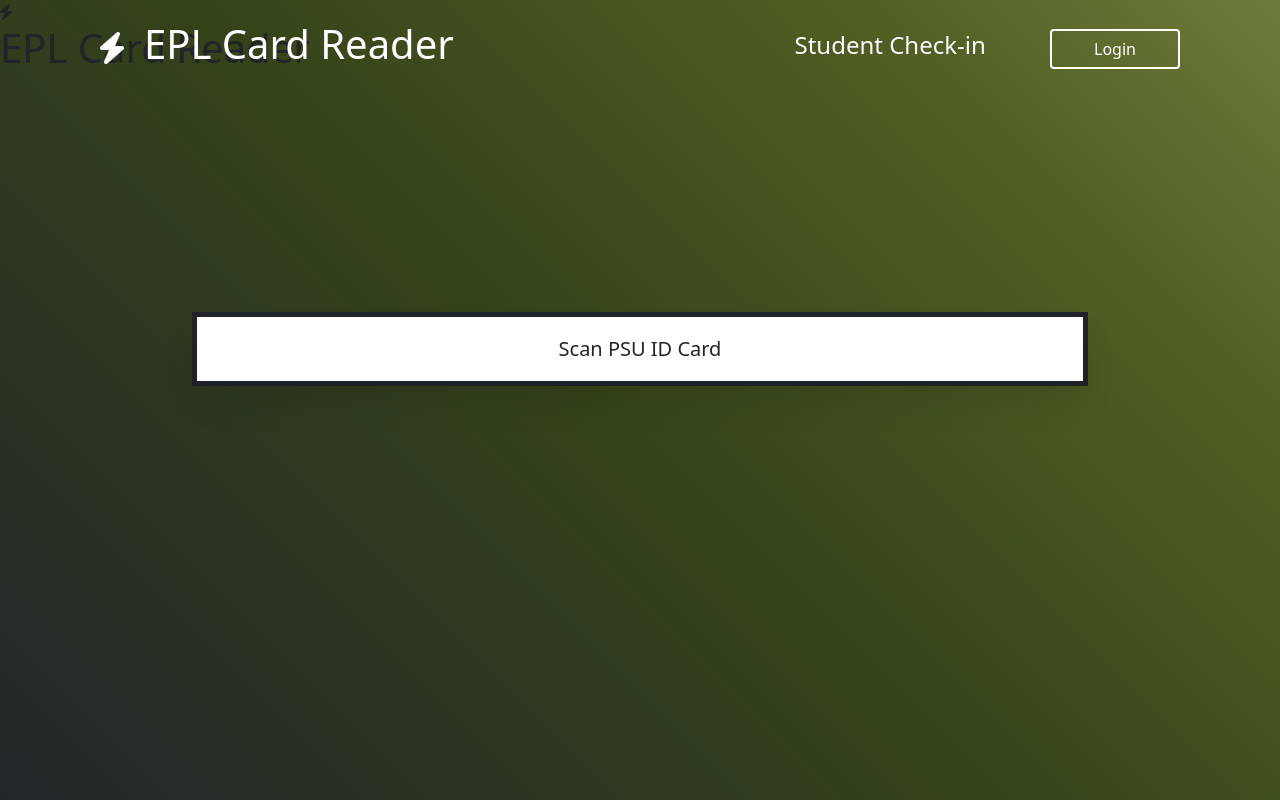
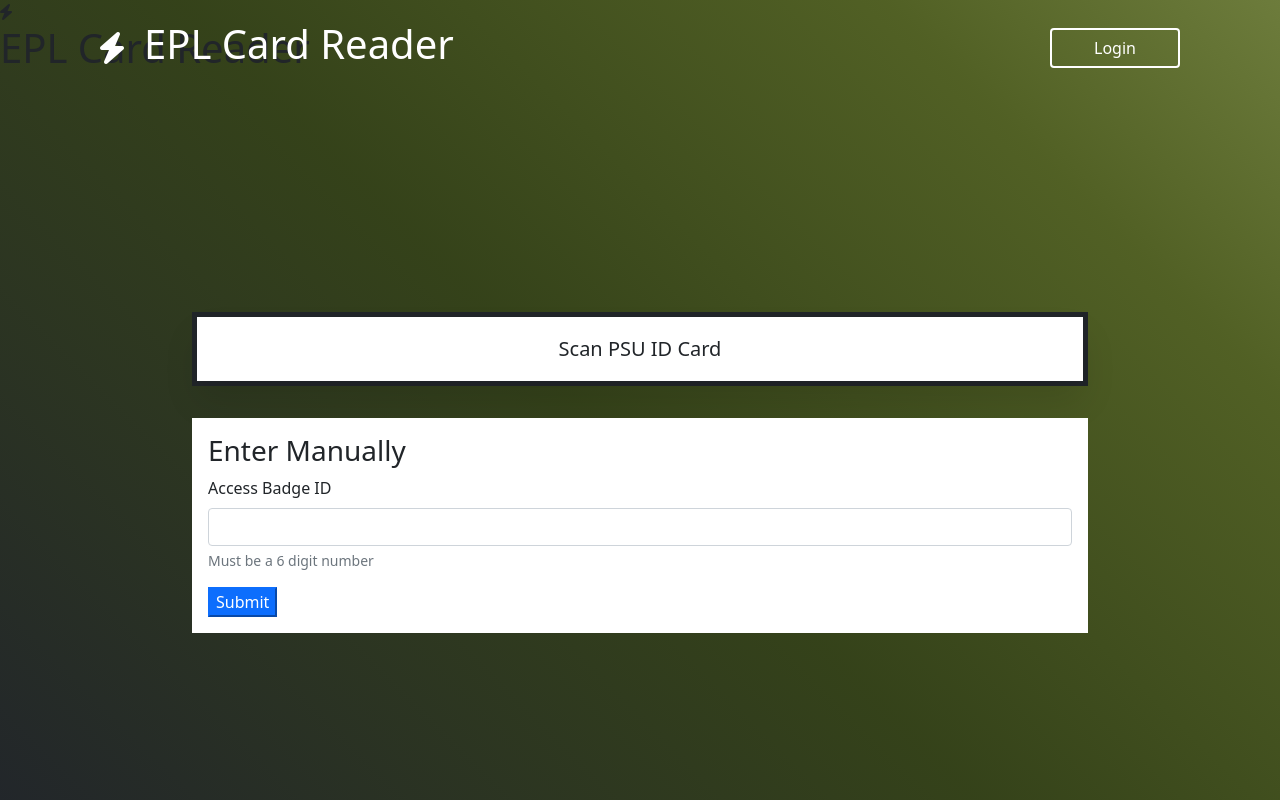
Before and after one commit to ZYostSass/EPL-Card-Reader-Interface, a Flask app: page /login in a window 1280 px wide. Run offline with Flask 3, Linux system fonts and the light colour scheme; some libraries are stand-ins or nearby versions.

Commit message:
Removed dashboard check in page, simplified login / main page layout significantly

```diff
--- a/web_app/static/css/login_styles.css
+++ b/web_app/static/css/login_styles.css
@@ -255,6 +255,12 @@ input[type='submit']:hover {
   z-index: 1;
 }
 
+.login #checkin-form {
+  width: 70%;
+  background-color: white;
+  padding: 1em;
+  margin: 2em auto !important;}
+
 .login .card-prompt {
   width: 70%;
   border: 5px solid;
--- a/web_app/static/script.js
+++ b/web_app/static/script.js
@@ -30,6 +30,11 @@ $(function () {
       }
       else {
         openPopup(studentCheckin);
+      }
+
+      // A horrifying hack.
+      if ($("#dont-open-popup").length) {
+        closePopup(studentCheckin);
       }
     }
 
--- a/web_app/templates/login.html
+++ b/web_app/templates/login.html
@@ -83,10 +83,13 @@
         <h1>EPL Card Reader</h1>
       </div>
       <nav class="navigation">
-        <a href="{{ url_for('views.student_checkin') }}" id="checkin"
-          >Student Check-in</a
+        {% if current_role is not none %}
+        <a href="{{ url_for('views.dashboard') }}"
+          >Dashboard</a
         >
-        <button type="button" class="btn btn-primary login-popup">Login</button>
+        {% else %}
+          <button type="button" class="btn btn-primary login-popup">Login</button>
+        {% endif %}
       </nav>
     </header>
     <!-- End Navigation Bar -->
@@ -116,6 +119,25 @@
       <h3 id="scan-btn">Scan PSU ID Card</h3>
     </div>
 
+    <form method="post" class="m-5" id="checkin-form" action="/student-checkin">
+      <h3>Enter Manually</h3>
+      <div class="mb-3">
+        <label for="badge" class="form-label">Access Badge ID</label>
+        <input
+          type="text"
+          class="form-control"
+          name="badge"
+          id="badge"
+          value="{{ badge }}"
+          maxlength="6"
+          inputmode="numeric"
+          pattern="[0-9]{6}"
+          required
+        />
+        <div id="idHelp" class="form-text">Must be a 6 digit number</div>
+      </div>
+      <button type="submit" class="btn-primary" id="submit-btn">Submit</button>
+    </form>
 
     <!-- <div id="badge_reader" style="width: 100px; height: 100px; background-color: white; position: absolute; top: 100px; left: 100px; border:5px solid">
       click for manual card reader check
--- a/web_app/templates/sidebar.html
+++ b/web_app/templates/sidebar.html
@@ -31,7 +31,7 @@
     </li>
     <li class="sidebar-item {% if current_url == url_for('views.checkin') %} active{% endif %}">
       <a
-        href="{{url_for('views.checkin')}}"
+        href="{{url_for('views.login')}}"
         class="sidebar-link text-decoration-none px-3 py-2 d-block"
         ><i class="fa-solid fa-user-check mx-1 pe-3"></i>Check-in</a
       >
--- a/web_app/templates/student_checkin.html
+++ b/web_app/templates/student_checkin.html
@@ -1,6 +1,7 @@
 {% extends "login.html" %} {% block content %}
+<div id="dont-open-popup"></div>
 <!-- Student Check-in -->
-<div class="check-in">
+<!-- <div class="check-in">
   <span class="icon-close">
     <i class="fa-solid fa-circle-xmark"></i>
   </span>
@@ -27,6 +28,6 @@
     </div>
     <button type="submit" class="btn-primary" id="submit-btn">Submit</button>
   </form>
-</div>
+</div> -->
 <!-- End Student Check-in -->
 {% endblock %}
--- a/web_app/views.py
+++ b/web_app/views.py
@@ -63,8 +63,7 @@ def student_checkin():
         try:
             user = checkin_user(user_badge)
             if user is None:
-                flash ("User does not exist")
-                return render_template("student_checkin.html")
+                return render_template("student_checkin_equipment.html", not_found=user_badge)
             else:
                 return redirect(url_for('views.student_checkin_equipment', badge=user_badge))
 
```
